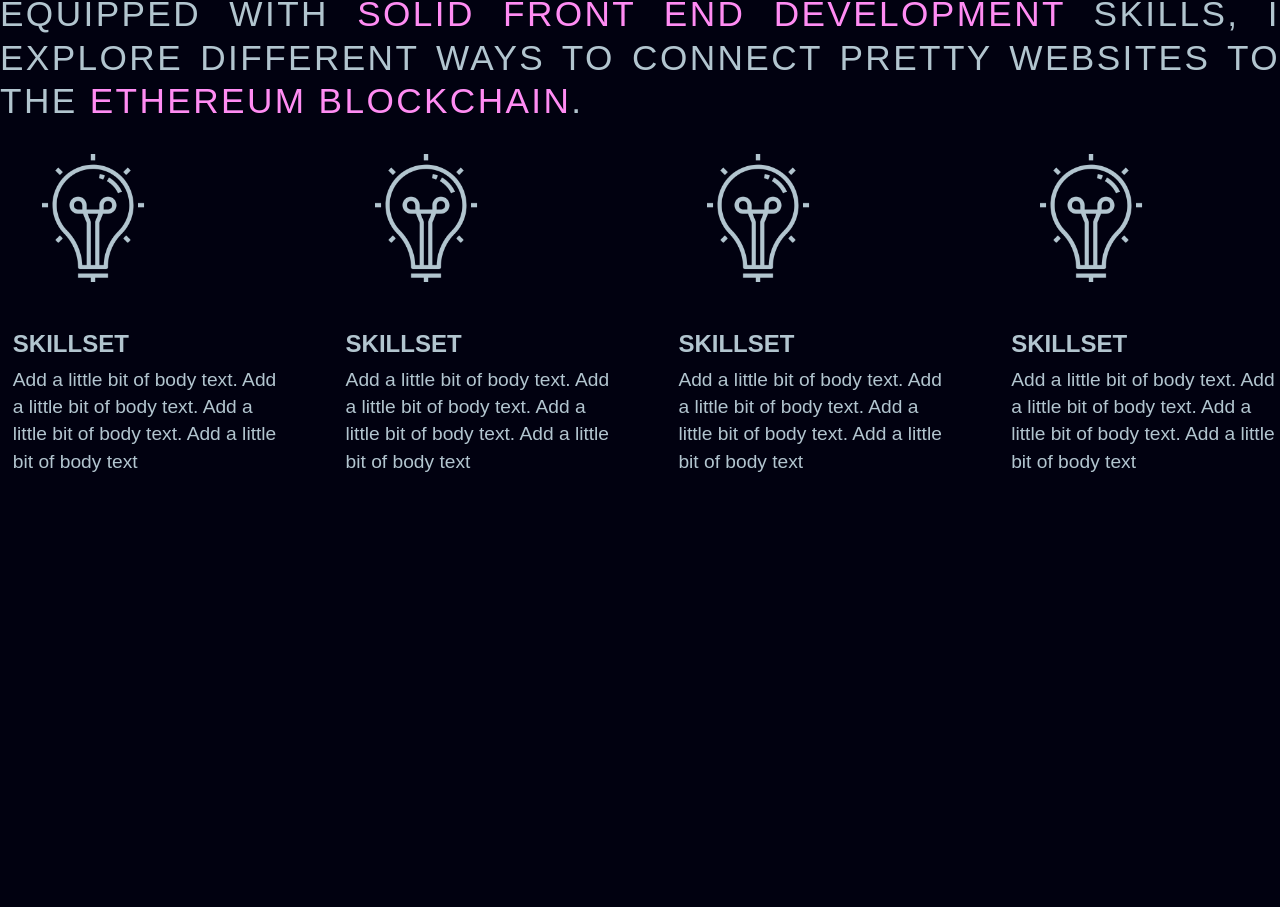
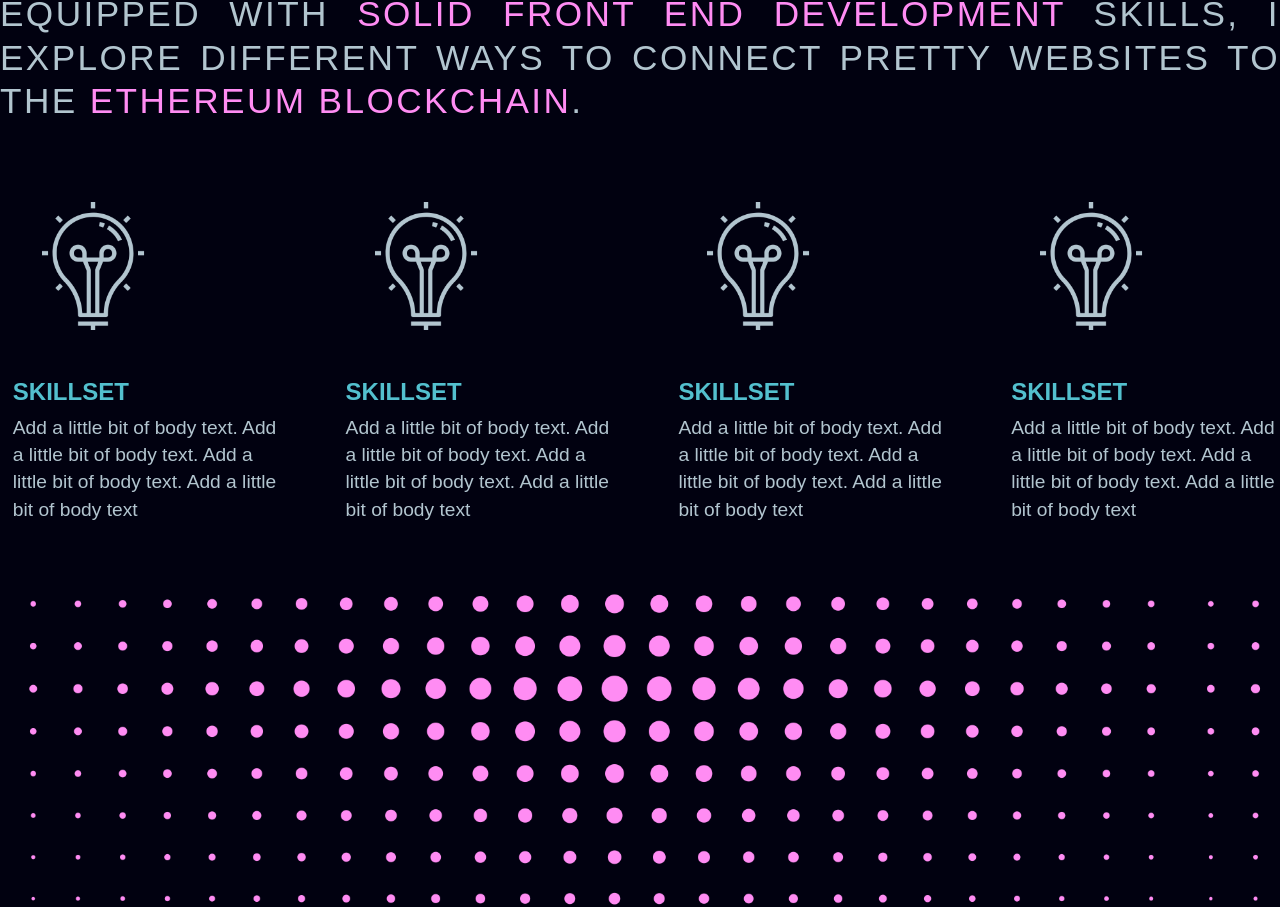
Before and after one commit to dhaedream/spring-22-portfolio, a React (Create React App) app: page / in a window 1280 px wide. Shown: the part 936-1843 px from the top of the page. Before the commit the page ends 1435 px from the top, so only its background shows below. Built offline with nearby package versions, Linux system fonts and the light colour scheme.

Commit message:
added banner

```diff
--- a/src/App.js
+++ b/src/App.js
@@ -1,4 +1,5 @@
 import "./App.css";
+import Banner from "./components/banner/Banner";
 import Features from "./components/features/Features";
 import Header from "./components/header/Header";
 import Intro from "./components/into/Intro";
@@ -11,6 +12,7 @@
       <Header />
       <Intro />
       <Features />
+      <Banner />
     </div>
   );
 }
--- /dev/null
+++ b/src/components/banner/Banner.jsx
@@ -0,0 +1,8 @@
+import React from "react";
+import "./banner.css";
+
+const Banner = () => {
+  return <div className="banner"></div>;
+};
+
+export default Banner;
--- /dev/null
+++ b/src/components/banner/banner.css
@@ -0,0 +1,7 @@
+.banner {
+  min-height: 40vh;
+  max-height: 55vh;
+  width: 100%;
+  background: url("../../assets/banner-dots.png");
+  background-size: 92%;
+}
--- a/src/components/features/feature.css
+++ b/src/components/features/feature.css
@@ -1,5 +1,6 @@
 .features {
-  padding-bottom: 3vh;
+  padding: 6vh 0;
+  margin-bottom: 2vh;
   display: flex;
   flex-direction: row;
   justify-content: space-between;
@@ -18,6 +19,7 @@
 .features_header {
   font-size: 1.5rem;
   padding-bottom: 1vh;
+  color: var(--color-blue);
 }
 .features_body-para {
   font-size: 1.2rem;
```
Also changed, not shown: src/assets/banner-dots.png (added).
